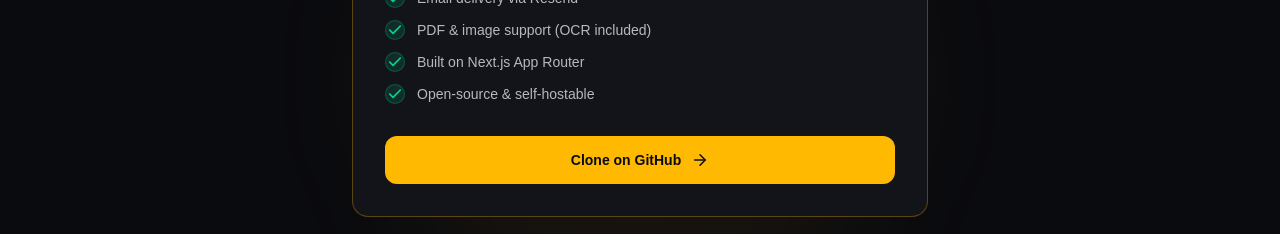
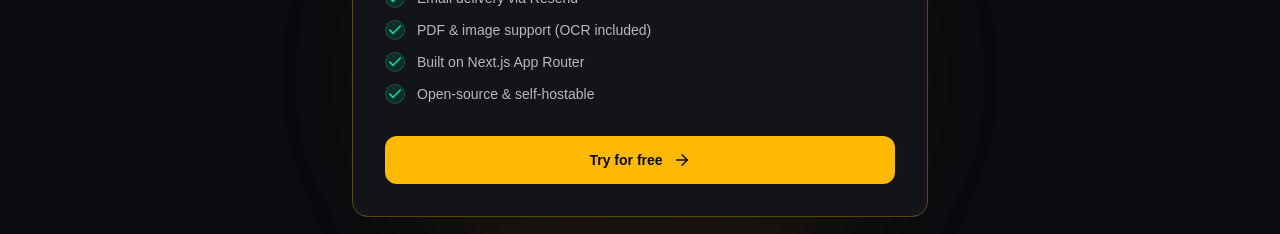
Before and after one commit to Lucid-Synth/BillWhiz, a Next.js app: page / in a window 1280 px wide. Shown: the part 2560-2794 px from the top of the page. Built offline with nearby package versions, Linux system fonts and the light colour scheme.

Commit message:
Added routes path in landing page

```diff
--- a/components/Hero.tsx
+++ b/components/Hero.tsx
@@ -103,7 +103,7 @@ function Hero() {
           className="flex flex-col sm:flex-row items-center justify-center gap-3"
         >
           <a
-            href="#pricing"
+            href="/signup"
             className="group flex items-center gap-2.5 px-7 py-3.5 rounded-xl bg-amber-400 text-[#0A0B0F] font-bold text-sm hover:bg-amber-300 transition-colors"
           >
             Start for free
--- a/components/Navbar.tsx
+++ b/components/Navbar.tsx
@@ -24,7 +24,7 @@ function Navbar() {
           </a>
         </nav>
         <a
-          href="#pricing"
+          href="/signup"
           className="text-sm px-4 py-1.5 rounded-lg bg-amber-400 text-[#0A0B0F] font-semibold hover:bg-amber-300 transition-colors"
         >
           Get started
--- a/components/Pricing.tsx
+++ b/components/Pricing.tsx
@@ -61,10 +61,10 @@ function Pricing() {
                     </ul>
 
                     <a
-                      href="https://github.com"
+                      href="/signin"
                       className="group flex items-center justify-center gap-2.5 w-full py-3.5 rounded-xl bg-amber-400 text-[#0A0B0F] font-bold text-sm hover:bg-amber-300 transition-colors"
                     >
-                      Clone on GitHub
+                      Try for free
                       <span className="group-hover:translate-x-0.5 transition-transform">
                         <ArrowIcon />
                       </span>
```
